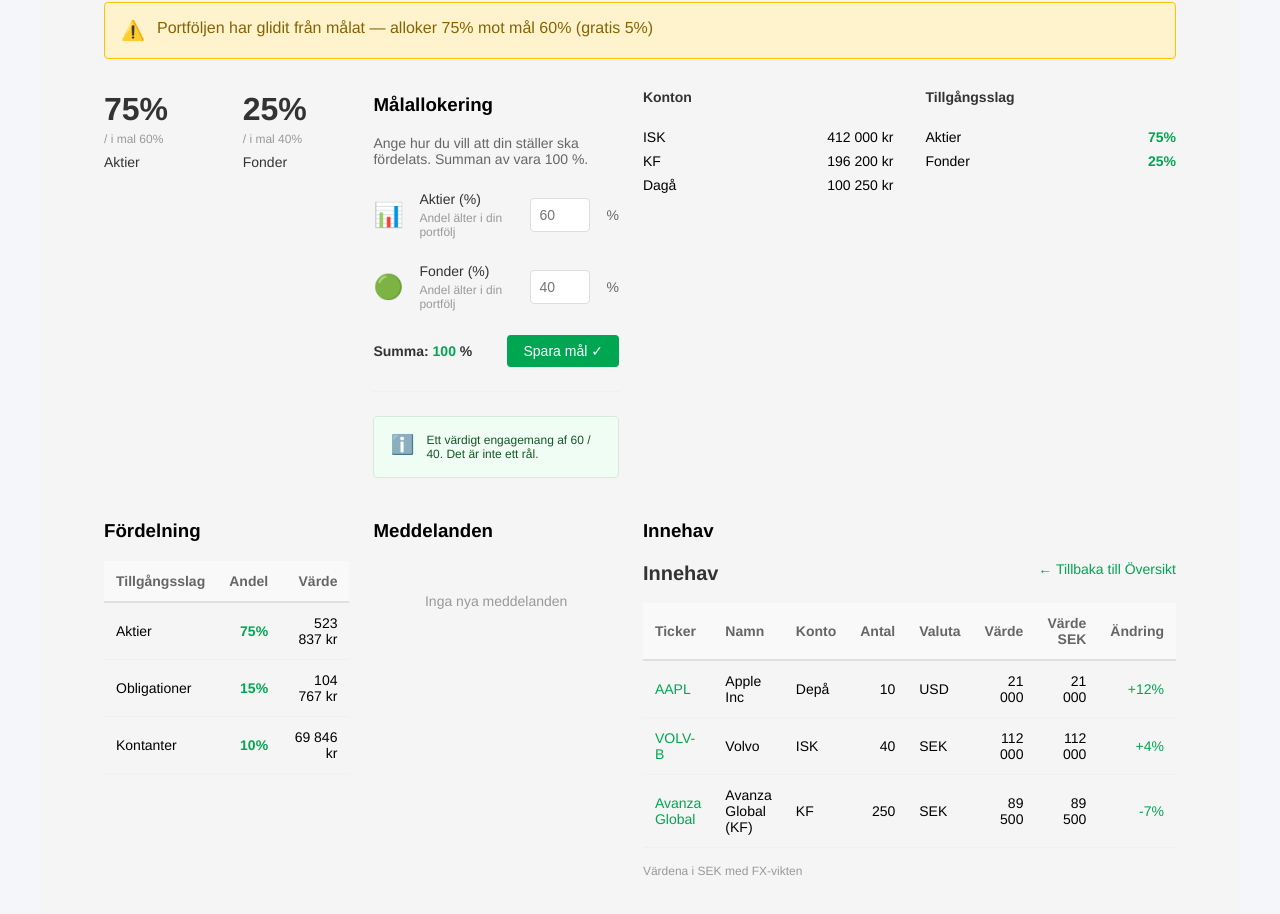
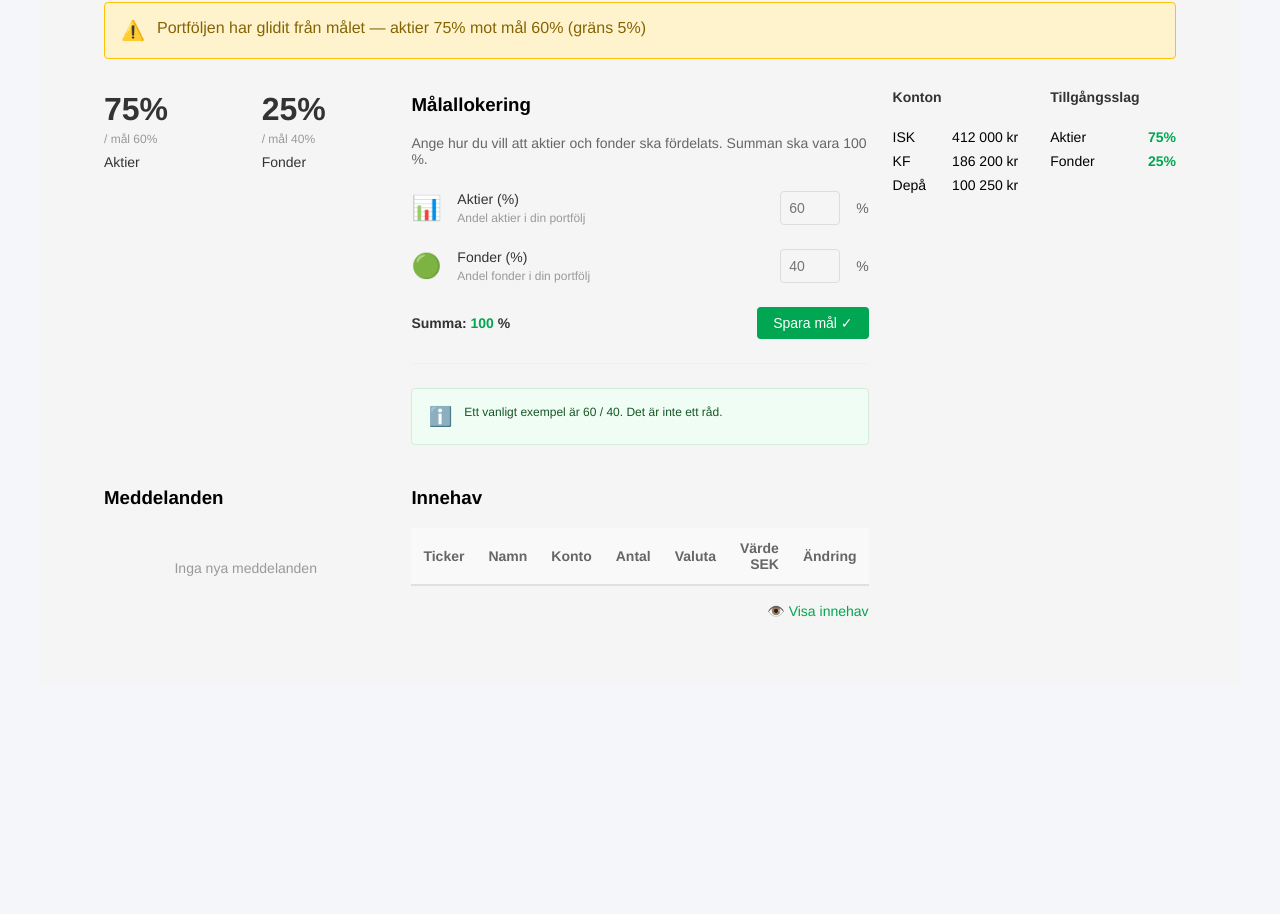
Before and after one commit to chas-challenge-2026/avanza-team1, a React (Vite) app in the folder frontend/: page / in a window 1280 px wide. Shown: the part 274-1188 px from the top of the page. After the commit the page ends 958 px from the top, so only its background shows below. Built offline with nearby package versions, Linux system fonts and the light colour scheme.

Commit message:
fix(frontend): #26 dashboard components - typos and scope cleanup

```diff
--- a/frontend/src/components/Dashboard/AccountsTable.tsx
+++ b/frontend/src/components/Dashboard/AccountsTable.tsx
@@ -11,10 +11,10 @@ function AccountsTable(): JSX.Element {
         </div>
         <div className={styles.row}>
           <span>KF</span>
-          <span>196 200 kr</span>
+          <span>186 200 kr</span>
         </div>
         <div className={styles.row}>
-          <span>Dagå</span>
+          <span>Depå</span>
           <span>100 250 kr</span>
         </div>
       </div>
--- a/frontend/src/components/Dashboard/AllocationTable.module.css
+++ /dev/null
@@ -1,39 +0,0 @@
-.table {
-  width: 100%;
-  border-collapse: collapse;
-}
-
-.tableHead {
-  border-bottom: 2px solid #e0e0e0;
-}
-
-.headerCell {
-  text-align: left;
-  padding: 0.75rem;
-  font-size: 0.875rem;
-  font-weight: 600;
-  color: #666;
-}
-
-.headerCellRight {
-  text-align: right;
-}
-
-.row {
-  border-bottom: 1px solid #f0f0f0;
-}
-
-.cell {
-  padding: 0.75rem;
-  font-size: 0.875rem;
-}
-
-.cellPercentage {
-  text-align: right;
-  color: #00a651;
-  font-weight: 600;
-}
-
-.cellValue {
-  text-align: right;
-}
--- a/frontend/src/components/Dashboard/AllocationTable.tsx
+++ /dev/null
@@ -1,37 +0,0 @@
-import Panel from '../Panel';
-import styles from './AllocationTable.module.css';
-
-function AllocationTable(): JSX.Element {
-  return (
-    <Panel title="Fördelning" size="large">
-      <table className={styles.table}>
-        <thead className={styles.tableHead}>
-          <tr>
-            <th className={styles.headerCell}>Tillgångsslag</th>
-            <th className={`${styles.headerCell} ${styles.headerCellRight}`}>Andel</th>
-            <th className={`${styles.headerCell} ${styles.headerCellRight}`}>Värde</th>
-          </tr>
-        </thead>
-        <tbody>
-          <tr className={styles.row}>
-            <td className={styles.cell}>Aktier</td>
-            <td className={`${styles.cell} ${styles.cellPercentage}`}>75%</td>
-            <td className={`${styles.cell} ${styles.cellValue}`}>523 837 kr</td>
-          </tr>
-          <tr className={styles.row}>
-            <td className={styles.cell}>Obligationer</td>
-            <td className={`${styles.cell} ${styles.cellPercentage}`}>15%</td>
-            <td className={`${styles.cell} ${styles.cellValue}`}>104 767 kr</td>
-          </tr>
-          <tr>
-            <td className={styles.cell}>Kontanter</td>
-            <td className={`${styles.cell} ${styles.cellPercentage}`}>10%</td>
-            <td className={`${styles.cell} ${styles.cellValue}`}>69 846 kr</td>
-          </tr>
-        </tbody>
-      </table>
-    </Panel>
-  );
-}
-
-export default AllocationTable;
--- a/frontend/src/components/Dashboard/AssetAllocation.tsx
+++ b/frontend/src/components/Dashboard/AssetAllocation.tsx
@@ -5,12 +5,12 @@ function AssetAllocation(): JSX.Element {
     <div className={styles.container}>
       <div className={styles.item}>
         <div className={styles.percentage}>75%</div>
-        <div className={styles.target}>/ i mal 60%</div>
+        <div className={styles.target}>/ mål 60%</div>
         <div className={styles.name}>Aktier</div>
       </div>
       <div className={styles.item}>
         <div className={styles.percentage}>25%</div>
-        <div className={styles.target}>/ i mal 40%</div>
+        <div className={styles.target}>/ mål 40%</div>
         <div className={styles.name}>Fonder</div>
       </div>
     </div>
--- a/frontend/src/components/Dashboard/GoalAllocation.tsx
+++ b/frontend/src/components/Dashboard/GoalAllocation.tsx
@@ -5,7 +5,7 @@ function GoalAllocation(): JSX.Element {
   return (
     <Panel title="Målallokering" size="large">
       <p className={styles.description}>
-        Ange hur du vill att din ställer ska fördelats. Summan av vara 100 %.
+        Ange hur du vill att aktier och fonder ska fördelats. Summan ska vara 100 %.
       </p>
 
       <div className={styles.inputsContainer}>
@@ -13,9 +13,9 @@ function GoalAllocation(): JSX.Element {
           <div className={styles.icon}>📊</div>
           <div className={styles.label}>
             <div className={styles.labelTitle}>Aktier (%)</div>
-            <div className={styles.labelSubtitle}>Andel älter i din portfölj</div>
+            <div className={styles.labelSubtitle}>Andel aktier i din portfölj</div>
           </div>
-          <input type="number" placeholder="60" className={styles.input} />
+          <input type="number" placeholder="60" className={styles.input} disabled />
           <span className={styles.unit}>%</span>
         </div>
 
@@ -23,9 +23,9 @@ function GoalAllocation(): JSX.Element {
           <div className={styles.icon}>🟢</div>
           <div className={styles.label}>
             <div className={styles.labelTitle}>Fonder (%)</div>
-            <div className={styles.labelSubtitle}>Andel älter i din portfölj</div>
+            <div className={styles.labelSubtitle}>Andel fonder i din portfölj</div>
           </div>
-          <input type="number" placeholder="40" className={styles.input} />
+          <input type="number" placeholder="40" className={styles.input} disabled />
           <span className={styles.unit}>%</span>
         </div>
       </div>
@@ -39,7 +39,7 @@ function GoalAllocation(): JSX.Element {
 
       <div className={styles.infoBox}>
         <span className={styles.infoIcon}>ℹ️</span>
-        <span className={styles.infoText}>Ett värdigt engagemang af 60 / 40. Det är inte ett rål.</span>
+        <span className={styles.infoText}>Ett vanligt exempel är 60 / 40. Det är inte ett råd.</span>
       </div>
     </Panel>
   );
--- a/frontend/src/components/Dashboard/HoldingsTable.module.css
+++ b/frontend/src/components/Dashboard/HoldingsTable.module.css
@@ -1,27 +1,3 @@
-.header {
-  display: flex;
-  justify-content: space-between;
-  align-items: center;
-  margin-bottom: 1rem;
-}
-
-.title {
-  font-size: 1.25rem;
-  font-weight: bold;
-  color: #333;
-  margin: 0;
-}
-
-.backLink {
-  font-size: 0.875rem;
-  color: #00a651;
-  text-decoration: none;
-}
-
-.backLink:hover {
-  text-decoration: underline;
-}
-
 .table {
   width: 100%;
   border-collapse: collapse;
@@ -66,7 +42,17 @@
 }
 
 .footer {
-  font-size: 0.75rem;
-  color: #999;
   margin-top: 1rem;
+  text-align: right;
 }
+
+.viewLink {
+  font-size: 0.875rem;
+  color: #00a651;
+  text-decoration: none;
+  font-weight: 500;
+}
+
+.viewLink:hover {
+  text-decoration: underline;
+}
--- a/frontend/src/components/Dashboard/HoldingsTable.tsx
+++ b/frontend/src/components/Dashboard/HoldingsTable.tsx
@@ -4,11 +4,6 @@ import styles from './HoldingsTable.module.css';
 function HoldingsTable(): JSX.Element {
   return (
     <Panel title="Innehav" size="large">
-      <div className={styles.header}>
-        <h2 className={styles.title}>Innehav</h2>
-        <a href="#" className={styles.backLink}>← Tillbaka till Översikt</a>
-      </div>
-
       <table className={styles.table}>
         <thead className={styles.tableHead}>
           <tr>
@@ -17,46 +12,16 @@ function HoldingsTable(): JSX.Element {
             <th className={styles.headerCell}>Konto</th>
             <th className={`${styles.headerCell} ${styles.headerCellRight}`}>Antal</th>
             <th className={styles.headerCell}>Valuta</th>
-            <th className={`${styles.headerCell} ${styles.headerCellRight}`}>Värde</th>
             <th className={`${styles.headerCell} ${styles.headerCellRight}`}>Värde SEK</th>
             <th className={`${styles.headerCell} ${styles.headerCellRight}`}>Ändring</th>
           </tr>
         </thead>
-        <tbody>
-          <tr className={styles.row}>
-            <td className={`${styles.cell} ${styles.cellTicker}`}>AAPL</td>
-            <td className={styles.cell}>Apple Inc</td>
-            <td className={styles.cell}>Depå</td>
-            <td className={`${styles.cell} ${styles.cellRight}`}>10</td>
-            <td className={styles.cell}>USD</td>
-            <td className={`${styles.cell} ${styles.cellRight}`}>21 000</td>
-            <td className={`${styles.cell} ${styles.cellRight}`}>21 000</td>
-            <td className={`${styles.cell} ${styles.cellRight} ${styles.cellChange}`}>+12%</td>
-          </tr>
-          <tr className={styles.row}>
-            <td className={`${styles.cell} ${styles.cellTicker}`}>VOLV-B</td>
-            <td className={styles.cell}>Volvo</td>
-            <td className={styles.cell}>ISK</td>
-            <td className={`${styles.cell} ${styles.cellRight}`}>40</td>
-            <td className={styles.cell}>SEK</td>
-            <td className={`${styles.cell} ${styles.cellRight}`}>112 000</td>
-            <td className={`${styles.cell} ${styles.cellRight}`}>112 000</td>
-            <td className={`${styles.cell} ${styles.cellRight} ${styles.cellChange}`}>+4%</td>
-          </tr>
-          <tr>
-            <td className={`${styles.cell} ${styles.cellTicker}`}>Avanza Global</td>
-            <td className={styles.cell}>Avanza Global (KF)</td>
-            <td className={styles.cell}>KF</td>
-            <td className={`${styles.cell} ${styles.cellRight}`}>250</td>
-            <td className={styles.cell}>SEK</td>
-            <td className={`${styles.cell} ${styles.cellRight}`}>89 500</td>
-            <td className={`${styles.cell} ${styles.cellRight}`}>89 500</td>
-            <td className={`${styles.cell} ${styles.cellRight} ${styles.cellChange}`}>-7%</td>
-          </tr>
-        </tbody>
+        <tbody />
       </table>
 
-      <p className={styles.footer}>Värdena i SEK med FX-vikten</p>
+      <div className={styles.footer}>
+        <a href="/holdings" className={styles.viewLink}>👁️ Visa innehav</a>
+      </div>
     </Panel>
   );
 }
--- a/frontend/src/components/Dashboard/WarningBanner.tsx
+++ b/frontend/src/components/Dashboard/WarningBanner.tsx
@@ -5,7 +5,7 @@ interface WarningBannerProps {
 }
 
 function WarningBanner({
-  message = 'Portföljen har glidit från målat — alloker 75% mot mål 60% (gratis 5%)'
+  message = 'Portföljen har glidit från målet — aktier 75% mot mål 60% (gräns 5%)'
 }: WarningBannerProps): JSX.Element {
   return (
     <div className={styles.banner}>
--- a/frontend/src/pages/Portfolio.tsx
+++ b/frontend/src/pages/Portfolio.tsx
@@ -3,7 +3,6 @@ import WarningBanner from '../components/Dashboard/WarningBanner';
 import AssetAllocation from '../components/Dashboard/AssetAllocation';
 import GoalAllocation from '../components/Dashboard/GoalAllocation';
 import AccountsTable from '../components/Dashboard/AccountsTable';
-import AllocationTable from '../components/Dashboard/AllocationTable';
 import NoticesEmpty from '../components/Dashboard/NoticesEmpty';
 import HoldingsTable from '../components/Dashboard/HoldingsTable';
 import './Portfolio.css';
@@ -17,7 +16,6 @@ function Portfolio() {
         <AssetAllocation />
         <GoalAllocation />
         <AccountsTable />
-        <AllocationTable />
         <NoticesEmpty />
         <HoldingsTable />
       </div>
```
